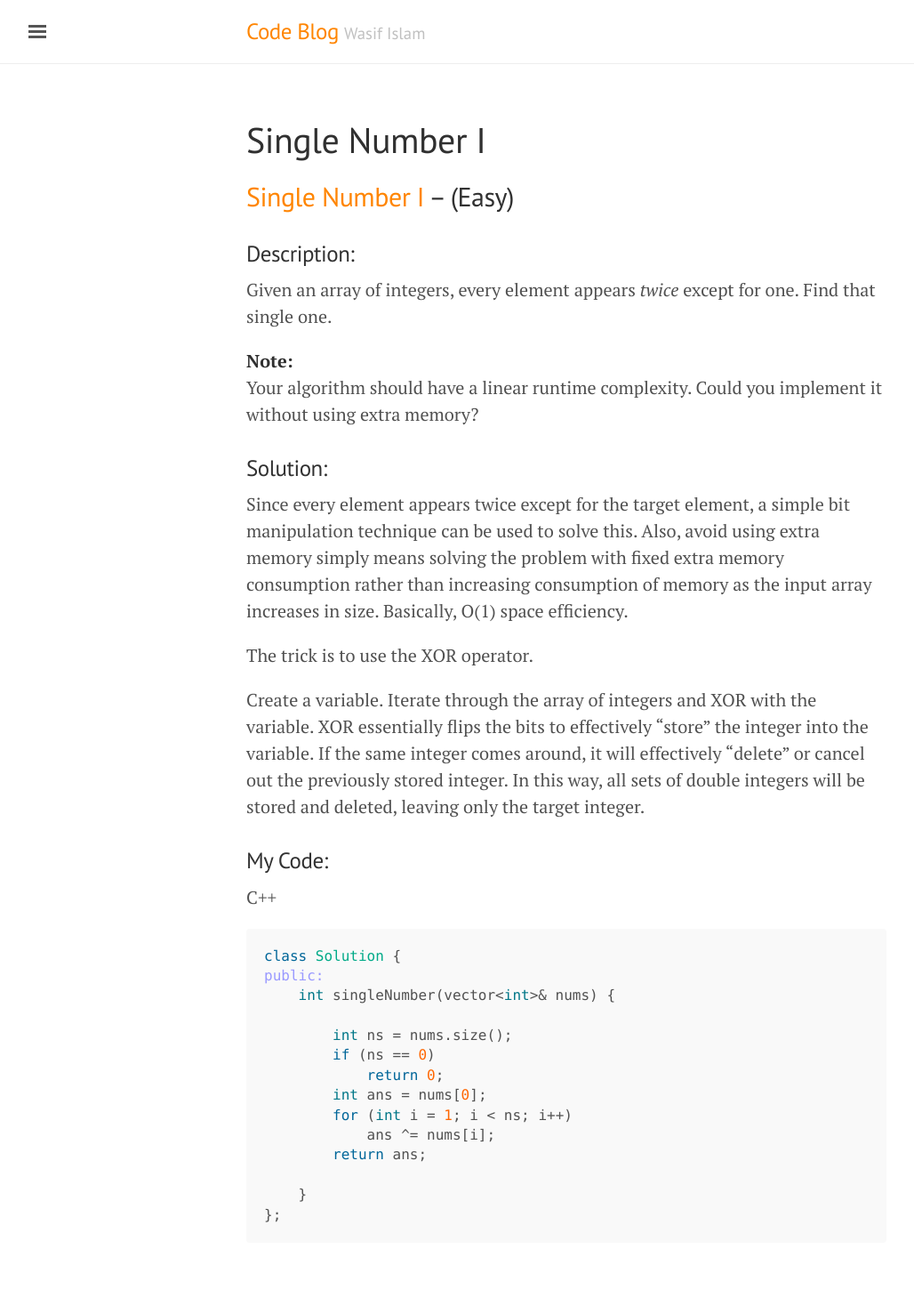
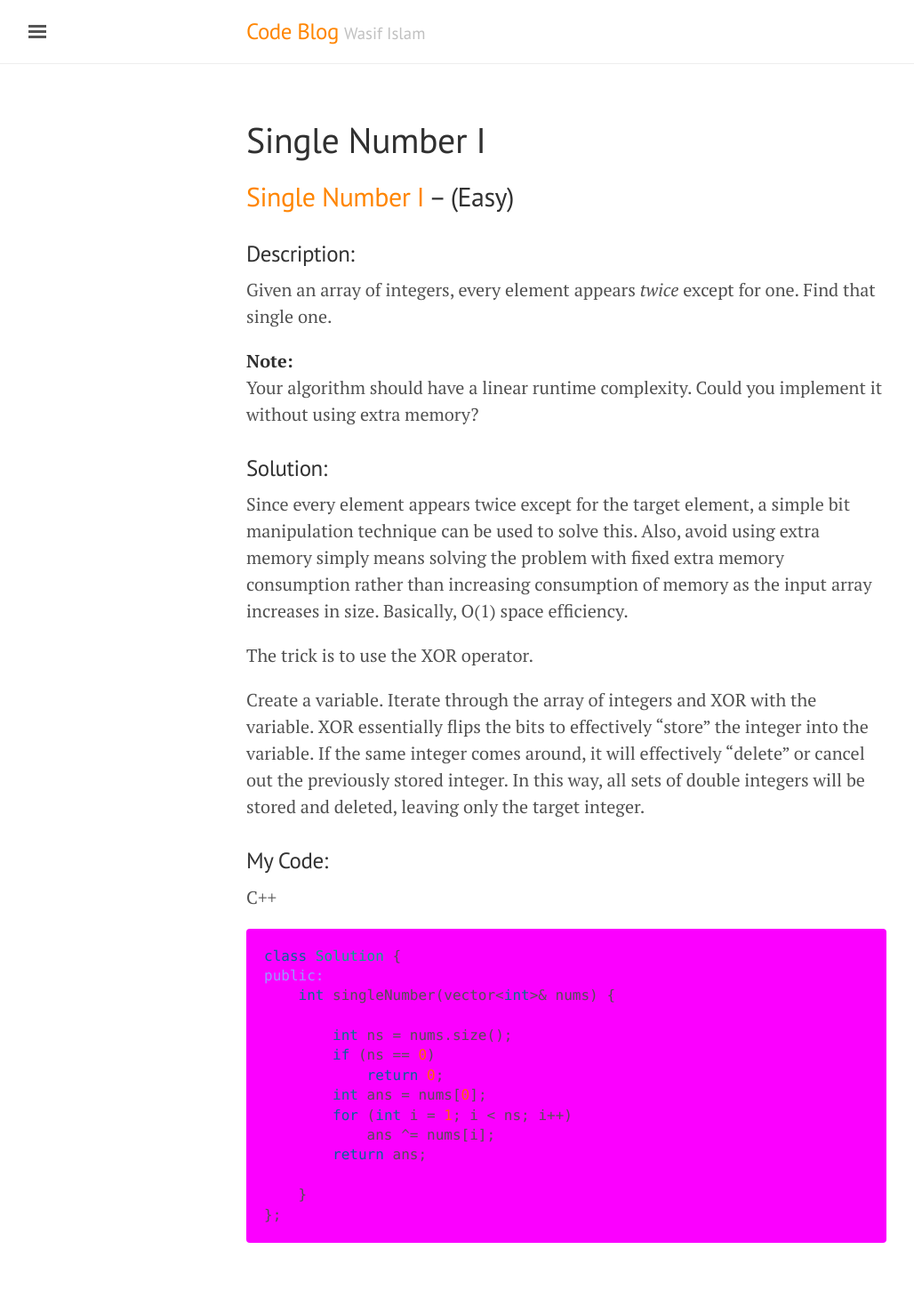
Before and after one commit to washifu/CodeBlog, a Jekyll site: the page built from pages/2017-08-24-Single_Number_I.md, in a window 1280 px wide. Shown: the whole page at 89% size, without its empty margins (3-1031 px from the left). Built offline with Jekyll 4.4.1, drawn with Linux system fonts in a browser that asks for light colours; comment, search, counter and statistics services are not loaded.

Commit message:
Update poole.css

```diff
--- a/public/css/poole.css
+++ b/public/css/poole.css
@@ -156,7 +156,8 @@ code {
   padding: .25em .5em;
   font-size: 85%;
   color: #bf616a;
-  background-color: #f9f9f9;
+  /*background-color: #f9f9f9; */
+  background-color: #fb00ff; /*wasif*/
   border-radius: 3px;
 }
 pre {
@@ -170,13 +171,15 @@ pre {
   white-space: pre-wrap;
   word-break: break-all;
   word-wrap: break-word;
-  background-color: #f9f9f9;
+  /*background-color: #f9f9f9;*/
+  background-color: #fb00ff; /*wasif*/
 }
 pre code {
   padding: 0;
   font-size: 100%;
   color: inherit;
-  background-color: transparent;
+  /*background-color: transparent;*/
+  background-color: #fb00ff; /*wasif*/
 }
 
 /* Pygments via Jekyll */
@@ -214,7 +217,8 @@ pre code {
 blockquote {
   padding: .5rem 1rem;
   margin: .8rem 0;
-  color: #7a7a7a;
+  /*color: #7a7a7a;*/
+  color: #fb00ff; /*wasif*/
   border-left: .25rem solid #e5e5e5;
 }
 blockquote p:last-child {
```
